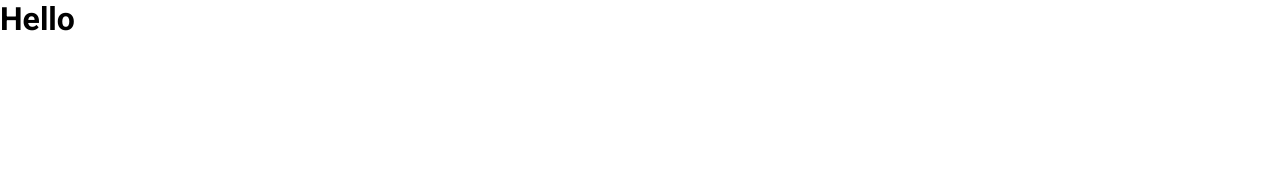
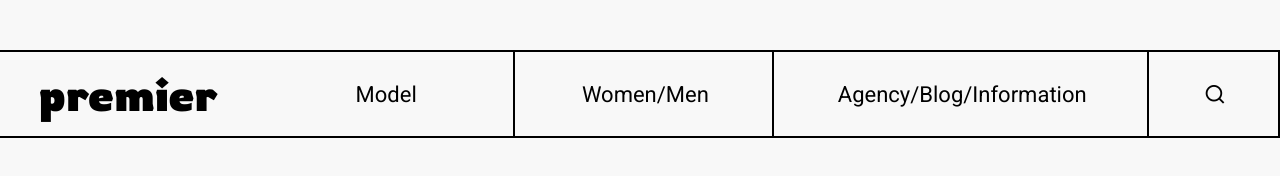
Before and after one commit to DeepPatel2142/Premier, a plain HTML site: page index.html in a window 1280 px wide. Drawn offline with nearby package versions, Linux system fonts and the light colour scheme.

Commit message:
completed nav section

```diff
--- a/index.html
+++ b/index.html
@@ -5,14 +5,28 @@
     <meta name="viewport" content="width=device-width, initial-scale=1.0" />
     <title>Premier</title>
     <link rel="stylesheet" href="style.css" />
+    <!-- Remixx Icon -->
+    <link
+      href="https://cdn.jsdelivr.net/npm/remixicon@4.2.0/fonts/remixicon.css"
+      rel="stylesheet"
+    />
+    <!-- Google Fonts -->
     <link rel="preconnect" href="https://fonts.googleapis.com" />
     <link rel="preconnect" href="https://fonts.gstatic.com" crossorigin />
     <link
-      href="https://fonts.googleapis.com/css2?family=Roboto:wght@100;300;400;500;700&display=swap"
+      href="https://fonts.googleapis.com/css2?family=Roboto:wght@100;300;400;500;700&family=Rowdies:wght@300;400;700&display=swap"
       rel="stylesheet"
     />
   </head>
   <body>
-    <h1>Hello</h1>
+    <div id="main">
+      <div id="nav">
+        <h1>premier</h1>
+        <h2>Model</h2>
+        <h2>Women/Men</h2>
+        <h2>Agency/Blog/Information</h2>
+        <h2><i class="ri-search-line"></i></h2>
+      </div>
+    </div>
   </body>
 </html>
--- a/style.css
+++ b/style.css
@@ -9,3 +9,59 @@ html, body {
     height: 100%;
     width: 100%;
 }
+
+body {
+    background-color: #f8f8f8;
+}
+
+#main {
+    height: 100%;
+    width: 100%;
+    position: relative;
+    padding-top: 0.1px;
+    /* I want to give margin top to the nav, that's why I apply 0.1 px of gap in #main because if I don't then main will also move with nav from the top.(It's a CSS bug) */
+}
+
+#nav {
+    height: 11vh;
+    width: 100%;
+    /* background-color: red; */
+    margin-top: 50px;
+    border-top: 2px solid black;
+    border-bottom: 2px solid black;
+    display: flex;
+    align-items: center;
+    justify-content: space-between;
+}
+
+#nav h1 {
+    /* background-color: aquamarine; */
+    height: 100%;
+    width: 20%;
+    display: flex;
+    align-items: center;
+    justify-content: center;
+    font-family: 'Rowdies', sans-serif;
+    font-size: 45px;
+}
+
+#nav h2 {
+    /* background-color: aquamarine; */
+    height: 100%;
+    width: 20%;
+    display: flex;
+    align-items: center;
+    justify-content: center;
+    border-right: 2px solid black;
+    font-size: 22px;
+    font-weight: 400;
+    /* background-color: aqua; */
+}
+
+#nav h2:nth-last-child(1) {
+    width: 10%;
+}
+
+#nav h2:nth-last-child(2) {
+    width: 29%;
+}
```
